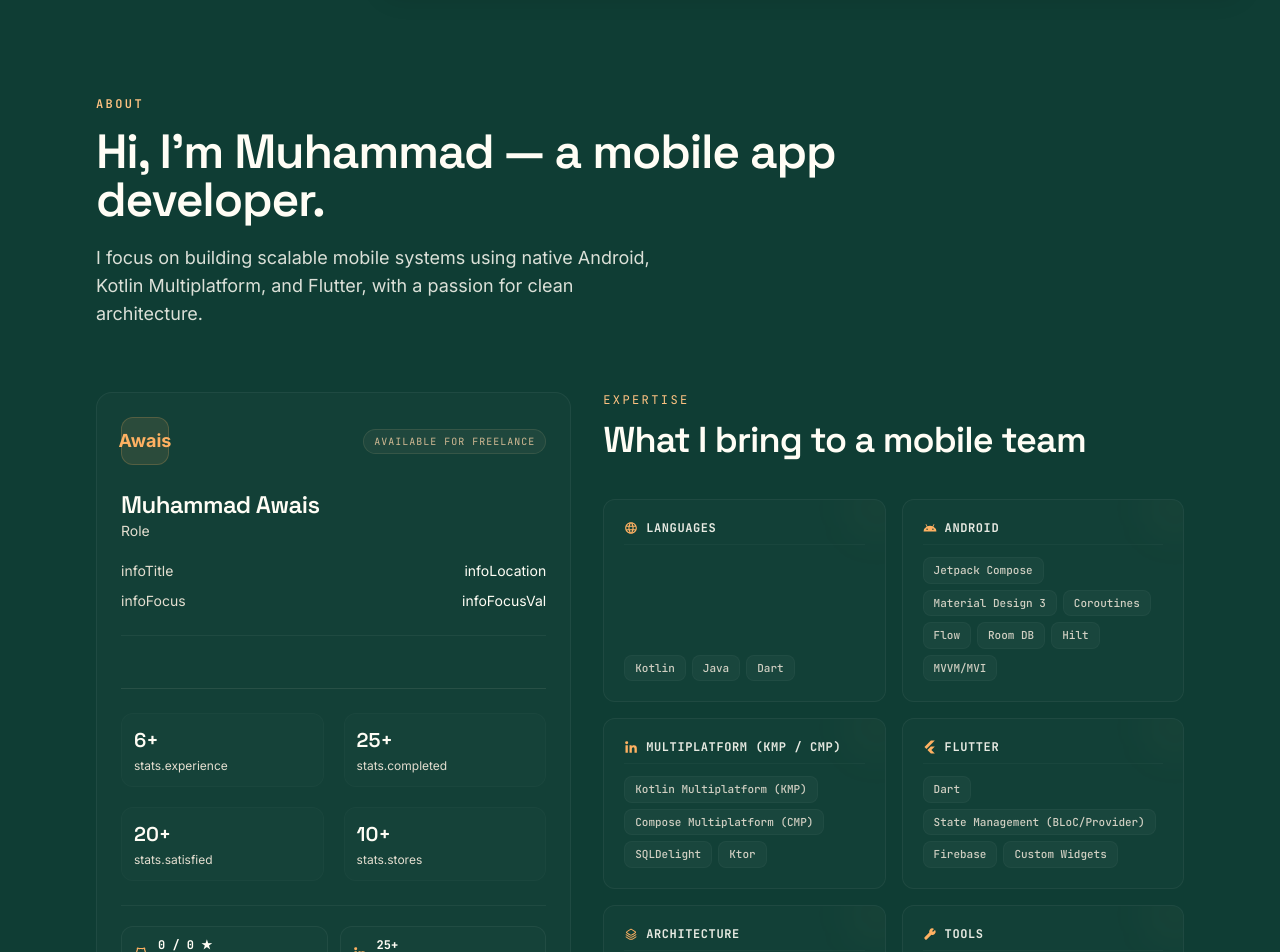
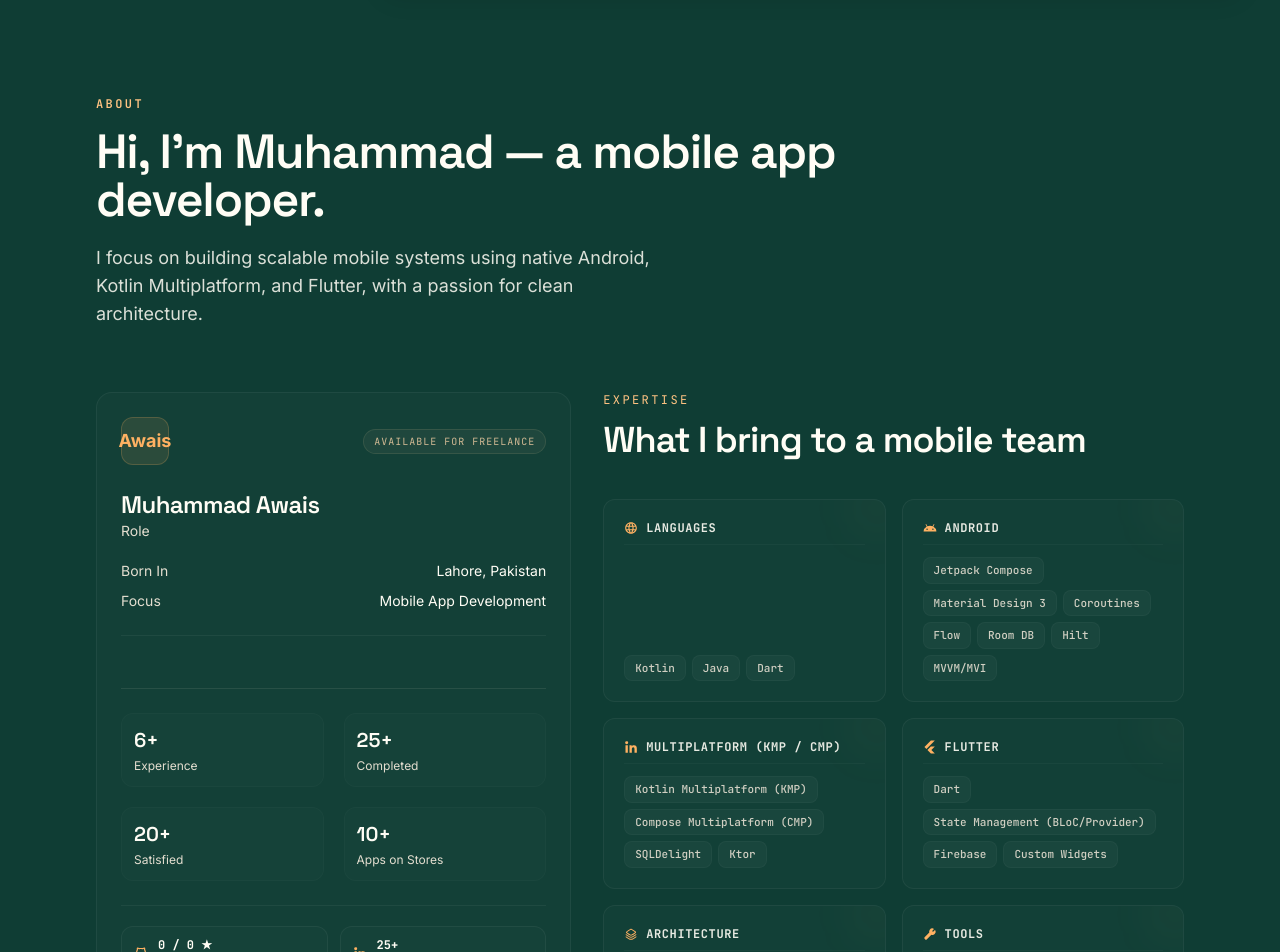
Before and after one commit to devawais-official/other-portfolio, a Next.js app: page /en/about in a window 1280 px wide. Shown: the top 952 px of the page. Built offline with nearby package versions, Linux system fonts and the light colour scheme; no server answers.

Commit message:
github api clean

```diff
--- a/package.json
+++ b/package.json
@@ -6,7 +6,8 @@
     "dev": "next dev",
     "build": "next build",
     "start": "next start",
-    "lint": "next lint"
+    "lint": "next lint",
+    "lint:fix": "next lint --fix"
   },
   "dependencies": {
     "@paper-design/shaders": "^0.0.77",
@@ -28,7 +29,10 @@
     "@types/node": "^22.0.0",
     "@types/react": "^19.0.0",
     "@types/react-dom": "^19.0.0",
+    "@typescript-eslint/eslint-plugin": "^8.64.0",
+    "@typescript-eslint/parser": "^8.64.0",
     "autoprefixer": "^10.4.20",
+    "eslint-plugin-unused-imports": "^4.4.1",
     "postcss": "^8.5.0",
     "tailwindcss": "^3.4.17",
     "typescript": "^5.7.0"
--- a/src/features/about/components/AboutBioCard.tsx
+++ b/src/features/about/components/AboutBioCard.tsx
@@ -3,7 +3,8 @@
 
 import { useEffect, useState } from "react";
 import AnimatedSection from "@/components/layout/AnimatedSection";
-import { siteConfig, siteTheme } from "@/lib/site-config";
+import { siteConfig } from "@/lib/site-config";
+import { siteTheme } from "@/lib/site-config";
 import { useI18n } from "@/i18n/i18n-provider";
 import data from "@/data/personal-data.json";
 import { DownloadIcon, GithubIcon, LinkedinIcon } from "@/components/icons/icons";
@@ -24,52 +25,72 @@ export default function AboutBioCard({ stats, tagline, availability }: AboutBioC
     const { translate } = useI18n();
     const { about: style } = siteTheme;
 
+    // --- Dynamic GitHub Stats State ---
     const [githubStats, setGithubStats] = useState<GitHubStats & { loading: boolean }>({
+
         followers: 0,
+
         stars: 0,
+
         loading: true,
+
     });
+    useEffect(() => {
 
-    useEffect(() => {
         let isMounted = true;
 
+
+
         getGitHubStatsAction(data.usernames.github).then((res) => {
+
             if (!isMounted) return;
+
             setGithubStats({
+
                 ...res,
+
                 loading: false,
+
             });
+
         });
 
+
+
         return () => {
+
             isMounted = false;
+
         };
+
     }, []);
 
-    // --- Clean Translation Fallbacks ---
-    const finalTagline = !tagline || tagline.includes("aboutData")
-        ? translate("roleVal") || "Senior Mobile Engineer"
+    const finalTagline = !tagline || tagline === "aboutData.role"
+        ? "Mobile App Developer"
         : tagline;
 
-    const finalAvailability = !availability || availability.includes("aboutData")
+    const finalAvailability = !availability || availability === "aboutData.availability"
         ? "Available for freelance"
         : availability;
 
     const statEntries = [
-        { label: translate("stats.experience"), value: stats.yearsExperience },
-        { label: translate("stats.completed"), value: stats.projectsCompleted },
-        { label: translate("stats.satisfied"), value: stats.clientsSatisfied },
-        { label: translate("stats.stores"), value: stats.appsOnStores },
+        { label: translate("aboutData.stats.experience"), value: stats.yearsExperience },
+        { label: translate("aboutData.stats.completed"), value: stats.projectsCompleted },
+        { label: translate("aboutData.stats.satisfied"), value: stats.clientsSatisfied },
+        { label: translate("aboutData.stats.stores"), value: stats.appsOnStores },
     ];
 
+    const initials = siteConfig.shortName || "MA";
+
     return (
+        // 🎯 Note: Style config classes updated below to prevent overlap and handle dynamic height
         <AnimatedSection className={`${style.bioCard} flex flex-col justify-between h-auto min-h-full gap-6 pb-8`}>
 
             {/* Top Area: Avatar + Name + Basic Info */}
             <div>
                 <div className="flex items-center justify-between mb-6">
                     <div className="w-12 h-12 rounded-xl flex items-center justify-center bg-primary/10 text-primary font-bold text-lg border border-primary/20">
-                        {siteConfig.shortName || "MA"}
+                        {initials}
                     </div>
                     <span className="text-[10px] font-mono uppercase tracking-widest text-mint/80 bg-mint/5 px-2.5 py-1 rounded-full border border-mint/10">
                         {finalAvailability}
@@ -81,12 +102,12 @@ export default function AboutBioCard({ stats, tagline, availability }: AboutBioC
 
                 <dl className="mt-5 flex flex-col gap-2.5 text-sm">
                     <div className={style.infoRow}>
-                        <dt className={style.infoLabel}>{translate("infoTitle")}</dt>
-                        <dd className={style.infoValue}>{translate("infoLocation")}</dd>
+                        <dt className={style.infoLabel}>{translate("aboutData.infoTitle")}</dt>
+                        <dd className={style.infoValue}>{translate("aboutData.infoLocation")}</dd>
                     </div>
                     <div className={style.infoRow}>
-                        <dt className={style.infoLabel}>{translate("infoFocus")}</dt>
-                        <dd className={style.infoValue}>{translate("infoFocusVal")}</dd>
+                        <dt className={style.infoLabel}>{translate("aboutData.infoFocus")}</dt>
+                        <dd className={style.infoValue}>{translate("aboutData.infoFocusVal")}</dd>
                     </div>
                 </dl>
             </div>
@@ -105,9 +126,10 @@ export default function AboutBioCard({ stats, tagline, availability }: AboutBioC
 
             {/* Bottom Area: Social Audience & Action */}
             <div className="pt-5 border-t border-white/5 mt-auto">
+                {/* Social Credibility Stats (Dynamic GitHub + Live Static LinkedIn) */}
                 <div className="grid grid-cols-2 gap-3 mb-5">
 
-                    {/* GitHub Box */}
+                    {/* GitHub Box (Loads actual Live Stars or Followers) */}
                     <div className="flex items-center gap-2.5 p-3 rounded-xl bg-white/[0.01] border border-white/5">
                         <GithubIcon className="text-primary text-sm" />
                         <div>
@@ -125,7 +147,7 @@ export default function AboutBioCard({ stats, tagline, availability }: AboutBioC
                         <LinkedinIcon className="text-primary text-sm" />
                         <div>
                             <p className="text-xs font-mono font-bold leading-none text-ink">
-                                {stats.projectsCompleted || "1,200+`"}
+                                {stats.projectsCompleted || "1,200+"}
                             </p>
                             <p className="text-[8px] font-mono text-muted/60 uppercase tracking-wider mt-1">
                                 Connections
@@ -134,7 +156,7 @@ export default function AboutBioCard({ stats, tagline, availability }: AboutBioC
                     </div>
                 </div>
 
-                {/* CV Action Button */}
+                {/* Fixed Action Button: Sleek, visible, and non-overlapping */}
                 <a
                     href="/resume.pdf"
                     target="_blank"
```
Also changed, not shown: 1 other file (tests, documents, lock files or other folders).
